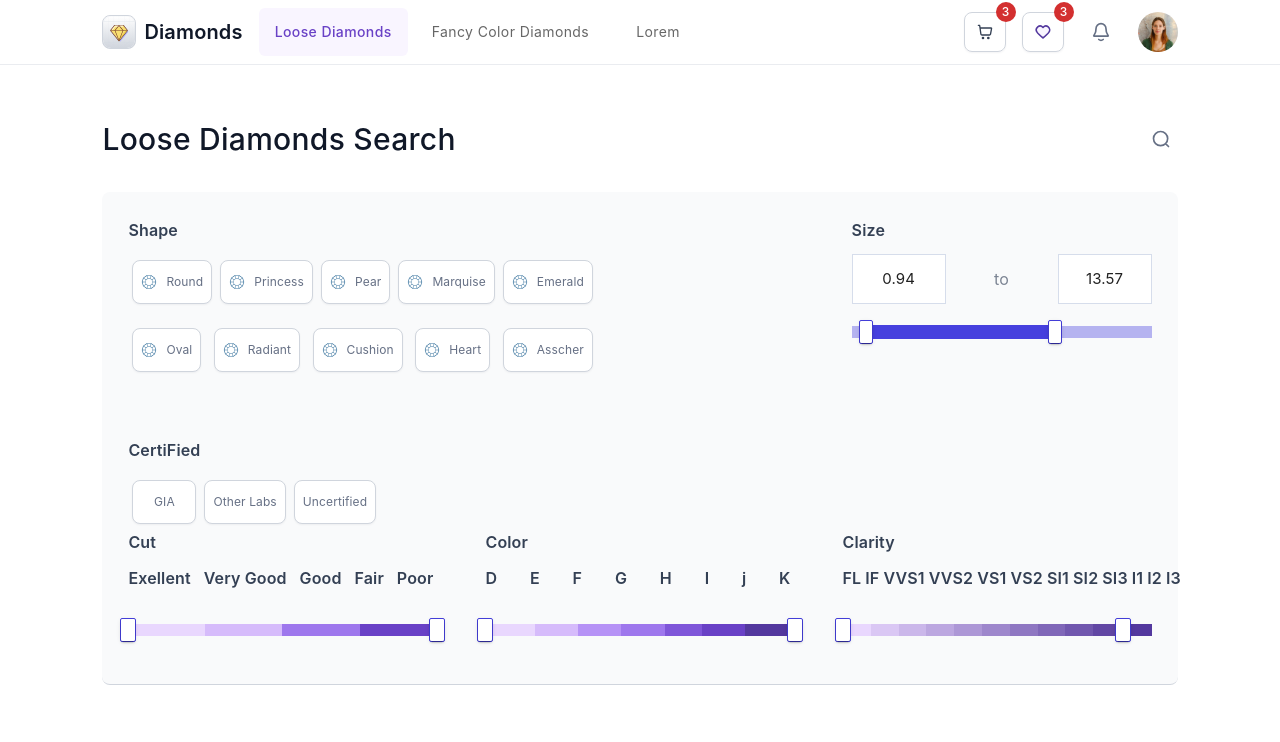
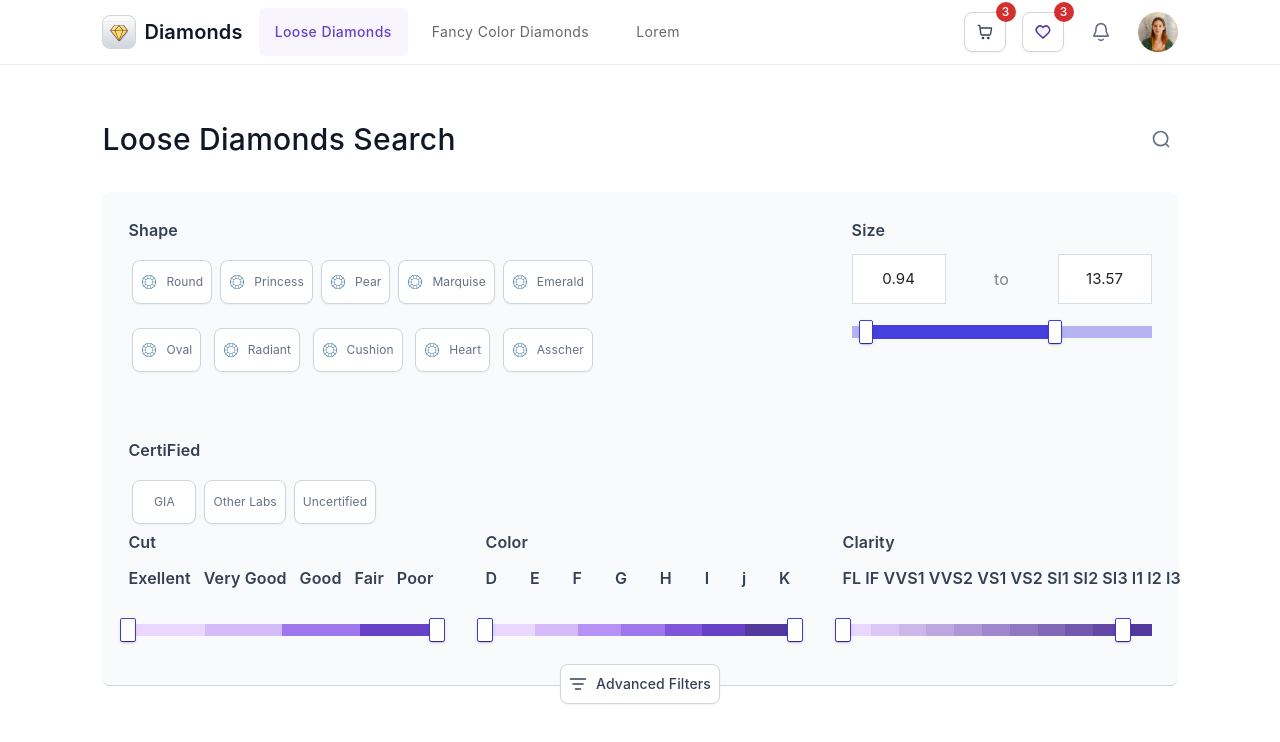
Before and after one commit to binyaalex/diamonds, a React (Create React App) app: page / in a window 1280 px wide. Shown: the top 742 px of the page. Built offline with nearby package versions, Linux system fonts and the light colour scheme.

Commit message:
add adv. filter

```diff
--- a/src/App.module.scss
+++ b/src/App.module.scss
@@ -14,6 +14,7 @@
   // padding-bottom: 34px;
 }
 
+//filter
 .filter {
   background: #F9FAFB;
   border-bottom: 1px solid #D0D5DD;
@@ -50,17 +51,24 @@
     color: #667085;
     text-align: center;
     margin: 6px 4px;
+    // min-height: 38px;
 
     svg {
       margin-right: 9px;
     }
 
     .buttonText {
-      font-weight: 400;
       font-size: 12px;
       line-height: 18px;
       color: #667085;
-      // margin-left: 9px;
+    }
+
+    .largeButtonText {
+      font-weight: 500;
+      font-size: 14px;
+      line-height: 20px;
+      color: #344054;
+      position: relative;
     }
   }
 }
--- a/src/components/home/Filter.js
+++ b/src/components/home/Filter.js
@@ -16,6 +16,7 @@ import IconButton from '@mui/material/IconButton';
 //assets
 import { ReactComponent as Diamond } from "../../assets/icons/Diamond.svg"
 import { ReactComponent as Search } from "../../assets/icons/Search.svg"
+import { ReactComponent as Sort } from "../../assets/icons/Sort.svg"
 
 //data
 const shapesOne = ["Round", "Princess", "Pear", "Marquise", "Emerald"]
@@ -82,15 +83,7 @@ const Filter = () => {
         <Typography className={styles.mainTitle}>
           Loose Diamonds Search
         </Typography>
-        <IconButton
-        // sx={{
-        //   padding: "12px",
-        //   width: "42px",
-        //   height: "40px",
-        //   borderRadius: "8px",
-        //   ml: 2
-        // }}
-        >
+        <IconButton       >
           <Search />
         </IconButton>
       </Box>
@@ -269,7 +262,18 @@ const Filter = () => {
             ))}
           </Grid>
         </FormGroup >
+        <Box sx={{ height: '1px', width: '100%', display: 'flex', justifyContent: 'center' }}>
+          <Button variant="outlined" className={styles.button}
+            sx={{ position: 'relative', height: '40px' }}>
+            <Sort />
+            <Typography className={styles.largeButtonText}>
+              Advanced Filters
+            </Typography>
+          </Button>
+        </Box>
       </Box >
+
+
     </>
   )
 }
--- a/src/index.scss
+++ b/src/index.scss
@@ -11,6 +11,7 @@ body {
   font-family: -apple-system, BlinkMacSystemFont, 'Inter', 'Segoe UI', 'Roboto', 'Oxygen',
     'Ubuntu', 'Cantarell', 'Fira Sans', 'Droid Sans', 'Helvetica Neue',
     sans-serif !important;
+  font-weight: 400;
 }
 
 code {
```
Also changed, not shown: src/assets/icons/Sort.svg (added).
